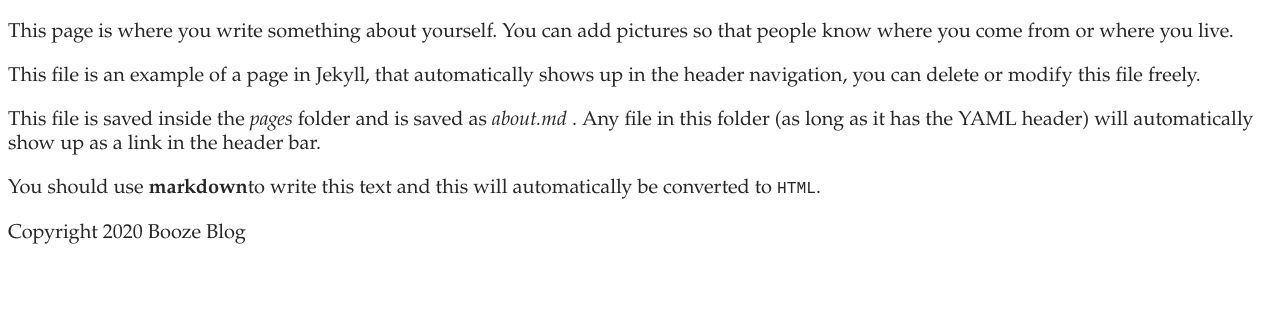
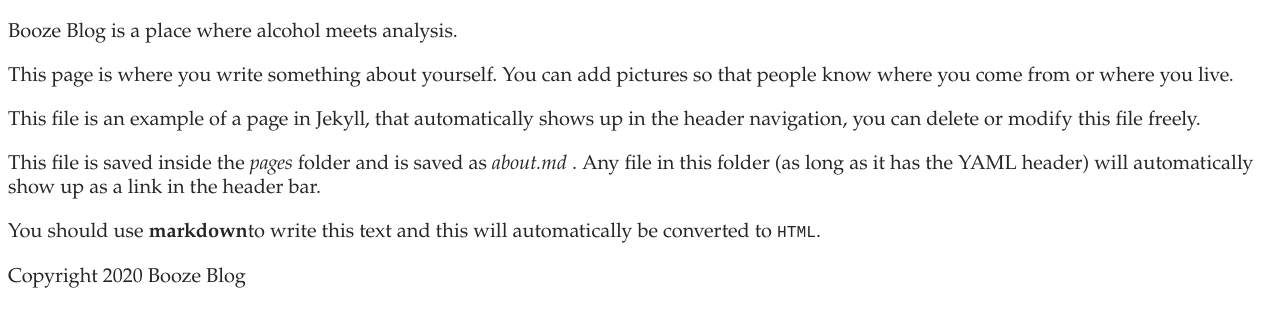
Before and after one commit to rosagrimes/booze-blog, a Jekyll site: the page built from pages/about.md, in a window 1280 px wide and 900 px high, scrolled down 1555 px, cut to the strip 591-900 px from the top of the window. Built offline with Jekyll 4.4.1, drawn with Linux system fonts in a browser that asks for light colours; some web fonts are replaced; before the commit the page ends 2411 px from its top, so only the background shows below that.

Commit message:
Update Page “about”

```diff
--- a/pages/about.md
+++ b/pages/about.md
@@ -10,11 +10,14 @@ tags: null
 description: null
 show: true
 ---
+Booze Blog is a place where alcohol meets analysis.
+
+
 
 This page is where you write something about yourself. You can add pictures so that people know where you come from or where you live.
 
 This file is an example of a page in Jekyll, that automatically shows up in the header navigation, you can delete or modify this file freely.
 
-This file is saved inside the _pages_ folder and is saved as _about.md_ . Any file in this folder (as long as it has  the YAML header) will automatically show up as a link in the header bar.
+This file is saved inside the *pages* folder and is saved as *about.md* . Any file in this folder (as long as it has  the YAML header) will automatically show up as a link in the header bar.
 
 You should use **markdown**to write this text and this will automatically be converted to `HTML`.
```
